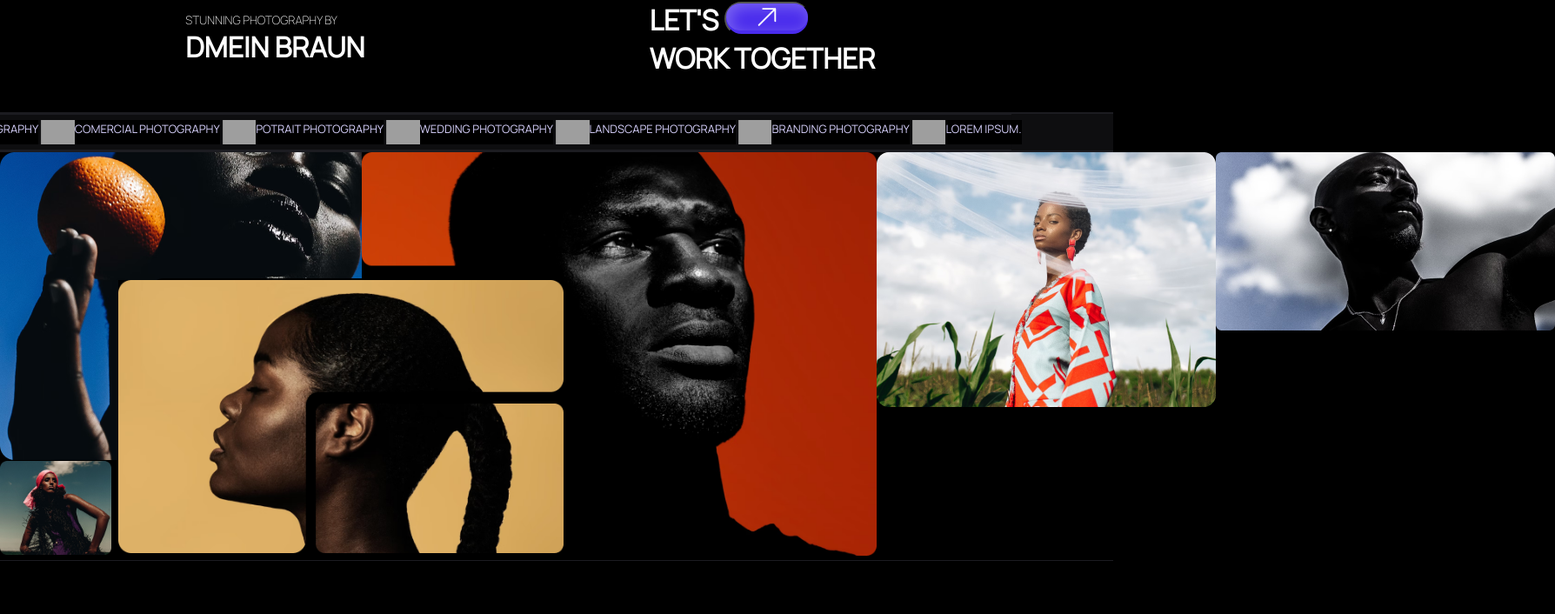
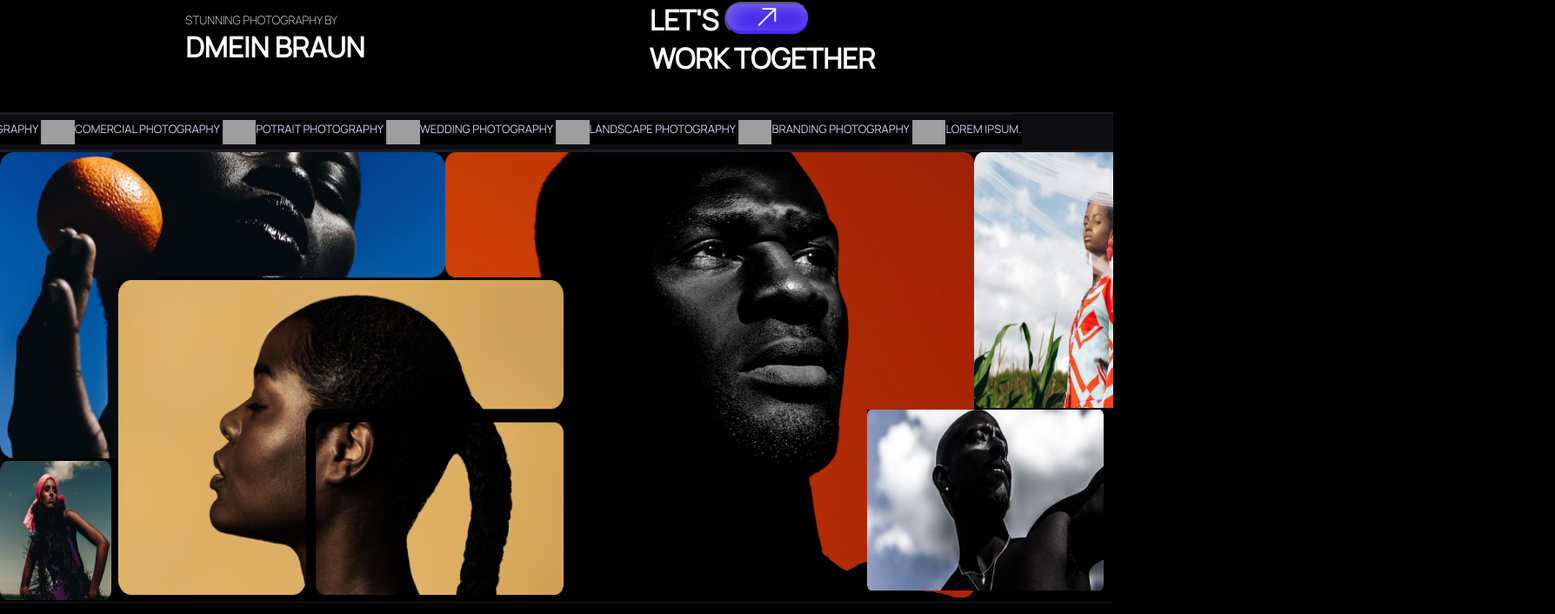
Before and after one commit to JuwelShaikh/figma-desgin, a React (Create React App) app: page / in a window 1280 px wide. Shown: the part 94-800 px from the top of the page at 87% size, 1788 px wide, since content can reach past the window. Built offline with nearby package versions, Linux system fonts and the light colour scheme; grey boxes are pictures that could not be loaded.

Commit message:
Images section complete, Hopefully!!

```diff
--- a/src/Components/HomePage/Photo-content/PhotoContent.css
+++ b/src/Components/HomePage/Photo-content/PhotoContent.css
@@ -1,31 +1,51 @@
 .main-content {
     width: 100%;
     height: auto;
+    overflow: hidden;
 }
-.p-container{
+
+.p-container {
     width: 80%;
     display: flex;
 }
-#p-one{
-    width: 26rem;
+
+.g-1 {
+    width: 32rem;
+    height: 22rem;
 }
-.g-2{
-    width: 30px;
+
+.g-2 {
     position: absolute;
+    width: 8rem;
+    height: 10rem;
     top: 39rem;
+    left: 0;
 }
-.g-2>img{
-    width: 8rem;
-}
-.g-3{
+
+.g-3 {
     position: absolute;
     top: 26rem;
     left: 8.5rem;
 }
-.g-3>img{
+
+.g-3>img {
     width: 32rem;
+    height: 22.6rem;
 }
-.b-1>img{
-    /* width: 37rem; */
-    height: 29rem;
+.g-4{
+    width: 17rem;
+    height: 18.4rem;
 }
+
+.b-1 {
+    width: 38rem;
+    height: 32rem;
+}
+
+.b-2 {
+    position: absolute;
+    width: 17rem;
+    height: 13rem;
+    top: 35.3rem;
+    right: 0.7rem;
+}
--- a/src/Components/HomePage/Photo-content/PhotoContent.jsx
+++ b/src/Components/HomePage/Photo-content/PhotoContent.jsx
@@ -11,25 +11,23 @@ const PhotoContent = () => {
     return (
         <div className='main-content'>
             <div className="p-container">
-                <div id="p-one">
-                    <div className="g-1">
-                        <img src={girl1} alt="" />
-                    </div>
-                    <div className="g-2">
-                        <img src={girl2} alt="" />
-                    </div>
+                <div>
+                    <img className="g-1" src={girl1} alt="" />
+                </div>
+                <div>
+                    <img className="g-2" src={girl2} alt="" />
                 </div>
                 <div className="g-3">
                     <img src={girl3} alt="" />
                 </div>
-                <div className="b-1">
-                    <img src={boy1} alt="" />
+                <div>
+                    <img className="b-1" src={boy1} alt="" />
                 </div>
-                <div className="g-4">
-                    <img src={girl4} alt="" />
+                <div>
+                    <img className="g-4" src={girl4} alt="" />
                 </div>
-                <div className="b2">
-                    <img src={boy2} alt="" />
+                <div>
+                    <img className="b-2" src={boy2} alt="" />
                 </div>
             </div>
         </div>
```
